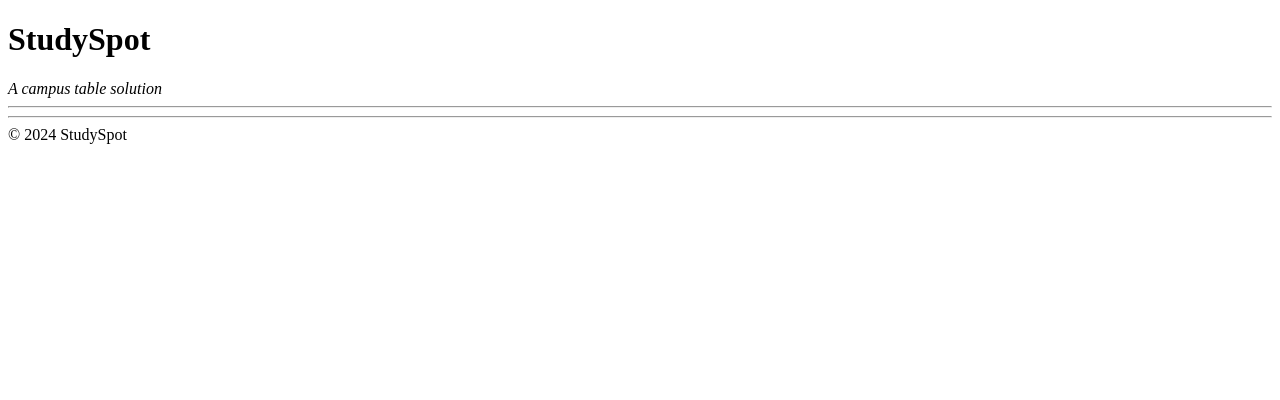
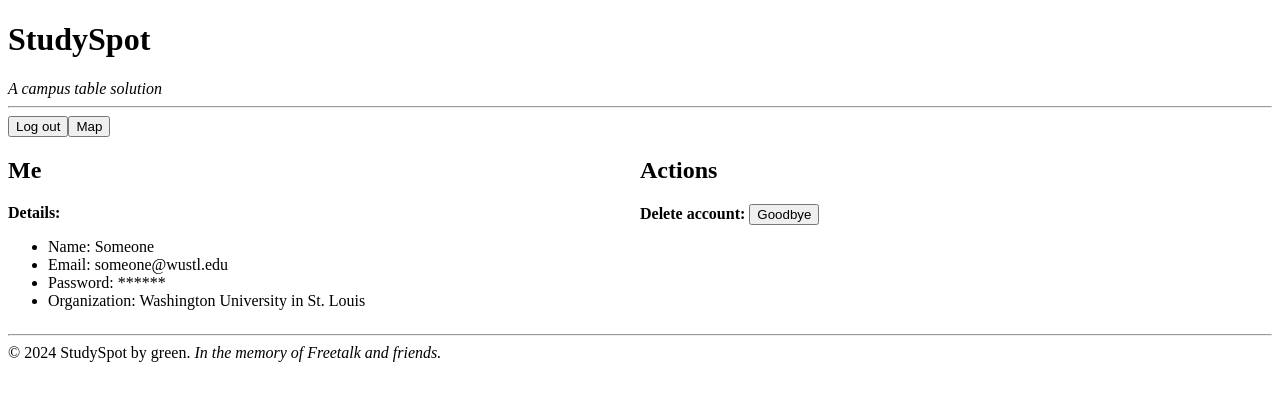
Before and after one commit to cwong8751/StudySpot, a Vue app in the folder StudySpot/: page /me in a window 1280 px wide. Shown: the top 400 px of the page. Built offline with nearby package versions, Linux system fonts and the light colour scheme.

Commit message:
added me and 404

```diff
--- /dev/null
+++ b/StudySpot/src/404.vue
@@ -0,0 +1,18 @@
+<script setup>
+
+</script>
+
+<template>
+<main>
+  <div class="wrapper">
+    <img style="float: right; " alt="traffic_red" width="50" height="auto" src="./assets/traffic_red.png"/>
+    <h1>Oops</h1>
+    <b>The page you want to visit isn't found. Try something else?</b>
+    <p>Error: 404</p>
+  </div>
+</main>
+</template>
+
+<style scoped>
+
+</style>
--- a/StudySpot/src/App.vue
+++ b/StudySpot/src/App.vue
@@ -17,7 +17,7 @@
 
     <footer>
       <hr>
-      &copy; 2024 StudySpot
+      &copy; 2024 StudySpot by green. <i>In the memory of Freetalk and friends.</i>
     </footer>
   </main>
 </template>
--- /dev/null
+++ b/StudySpot/src/Me.vue
@@ -0,0 +1,39 @@
+<script setup>
+
+</script>
+
+<template>
+<main>
+  <div class="wrapper">
+    <!-- account controls-->
+    <div>
+      <button>Log out</button>
+      <button>Map</button>
+    </div>
+    <div style="display: flex">
+      <!-- account information -->
+      <div style="width: 50%;">
+        <h2>Me</h2>
+
+        <b>Details: </b>
+        <ul>
+          <li>Name: Someone</li>
+          <li>Email: someone@wustl.edu</li>
+          <li>Password: ******</li>
+          <li>Organization: Washington University in St. Louis</li>
+        </ul>
+      </div>
+      <!-- account controls -->
+      <div style="width: 50%;">
+        <h2>Actions</h2>
+        <b>Delete account: </b>
+        <button>Goodbye</button>
+      </div>
+    </div>
+  </div>
+</main>
+</template>
+
+<style scoped>
+
+</style>
--- a/StudySpot/src/main.js
+++ b/StudySpot/src/main.js
@@ -5,13 +5,17 @@ import App from './App.vue'
 import Login from './Login.vue'
 import Hello from './Hello.vue'
 import Map from './Map.vue'
+import Oops from './404.vue'
+import Me from './Me.vue'
 import { createRouter, createWebHistory } from 'vue-router'
 
 // build routes
 const routes = [
     {path: '/', component: Hello},
     {path: '/login', component: Login},
-    {path: '/map', component: Map}
+    {path: '/map', component: Map},
+    {path: '/me', component: Me},
+    {path: '/:catchAll(.*)', component: Oops}
 ]
 
 // build router
```
